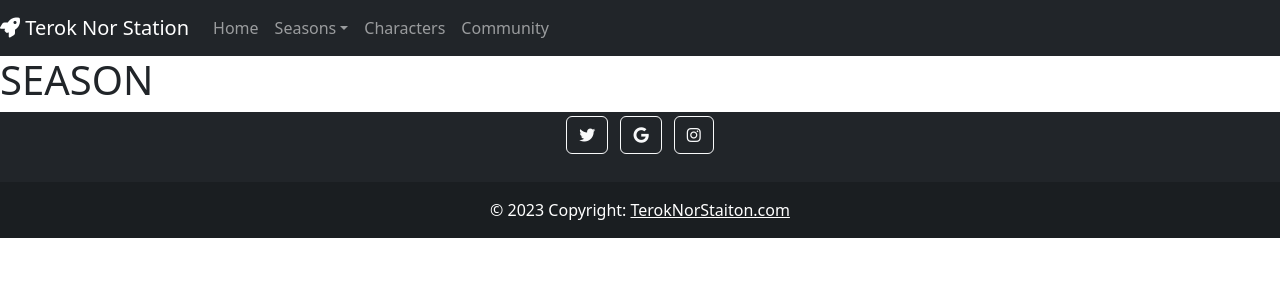
After one commit to IzzyLeech/terok-nor-station, a Django app: page /season in a window 1280 px wide. The commit adds this page. Shown: the top 300 px of the page. Run offline with Django 3.2, Linux system fonts and the light colour scheme; data that the repository does not hold is empty; some libraries are stand-ins or nearby versions; some web fonts are replaced.

Commit message:
add view, url and template for season.html plus added it to the link in base.html

```diff
--- a/fan_database/views.py
+++ b/fan_database/views.py
@@ -6,3 +6,9 @@ def index_view(request):
     seasons = Season.objects.all()
     context = {'seasons': seasons}
     return render(request, 'index.html', context)
+
+
+def season_view(request):
+    seasons = Season.objects.all()
+    context = {'seasons': seasons}
+    return render(request, 'season.html', context)
--- a/templates/base.html
+++ b/templates/base.html
@@ -33,7 +33,7 @@
                         Seasons</a>
                     <div class="dropdown-menu" aria-labelledby="navbarDropdownMenuLink">
                         {% for season in seasons %}
-                            <a href="#" class="dropdown-item"> Season {{ season.season_number }}</a>
+                            <a href="{% url 'Season' %}" class="dropdown-item"> Season {{ season.season_number }}</a>
                         {% endfor %}
                     </div>
                 </li>
--- /dev/null
+++ b/templates/season.html
@@ -0,0 +1,5 @@
+{% extends "base.html" %}
+
+{% block content %}
+<h1> SEASON</h1>
+{% endblock %}
--- a/terok_nor_station/urls.py
+++ b/terok_nor_station/urls.py
@@ -16,8 +16,11 @@ Including another URLconf
 from django.contrib import admin
 from django.urls import path
 from fan_database.views import index_view
+from fan_database.views import season_view
+
 
 urlpatterns = [
     path('admin/', admin.site.urls),
     path('', index_view, name='Home'),
+    path('season', season_view, name='Season'),
 ]
```
